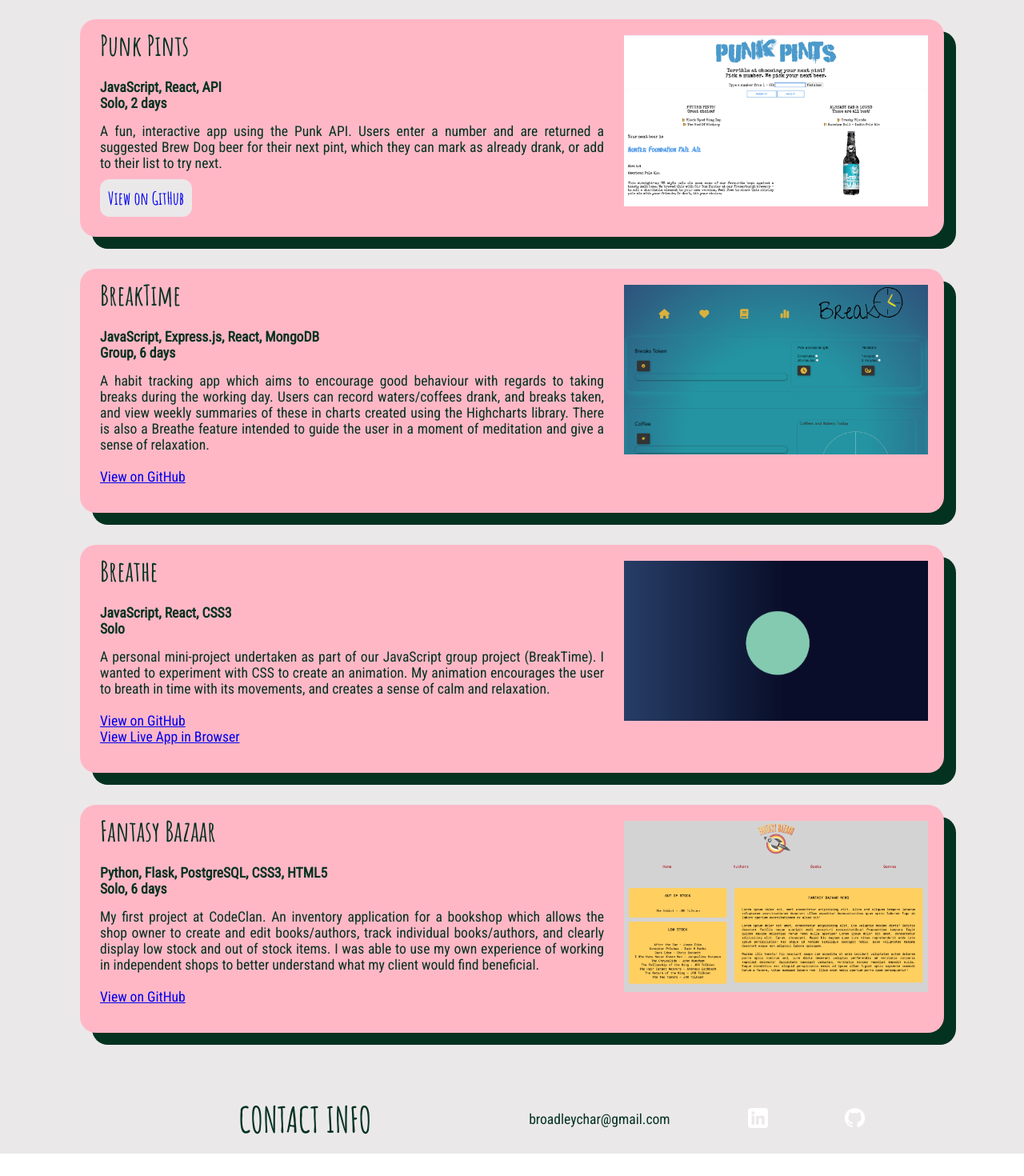
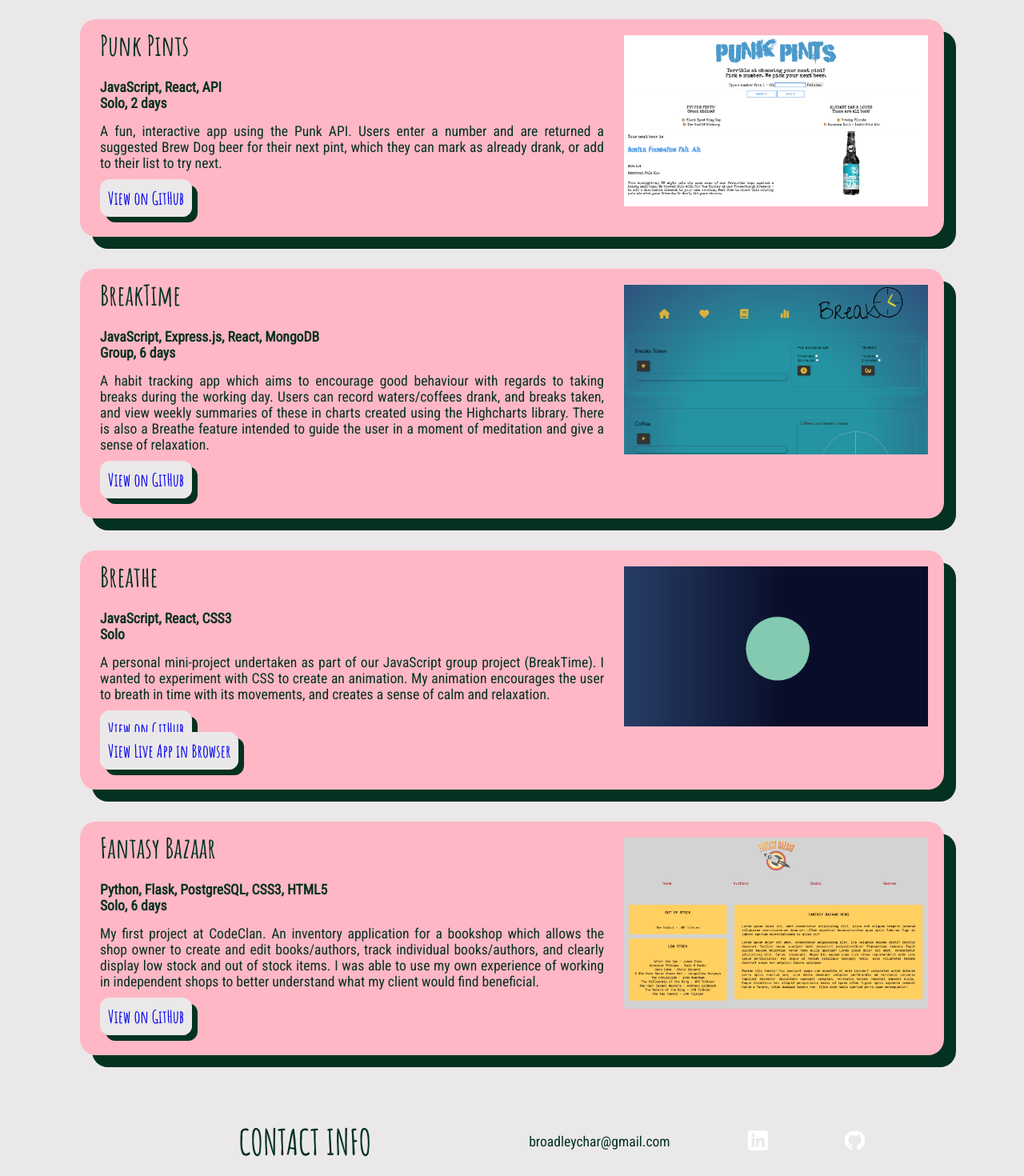
Before and after one commit to charbroadley/portfolio, a React (Create React App) app: page / in a window 1280 px wide. Shown: the part 727-2197 px from the top of the page at 80% size. Before the commit the page ends 2169 px from the top, so only its background shows below. Built offline with nearby package versions, Linux system fonts and the light colour scheme.

Commit message:
funky buttons progress

```diff
--- a/src/components/Project1.js
+++ b/src/components/Project1.js
@@ -11,7 +11,7 @@ const Project1 = () => {
                 <p>
                     My first project at CodeClan. An inventory application for a bookshop which allows the shop owner to create and edit books/authors, track individual books/authors, and clearly display low stock and out of stock items. I was able to use my own experience of working in independent shops to better understand what my client would find beneficial.
                     <br/><br/>
-                    <a href="https://github.com/charbroadley/fantasy_bazaar">View on GitHub</a>
+                    <a className="button" href="https://github.com/charbroadley/fantasy_bazaar">View on GitHub</a>
                 </p>
             </div>
             <img className="project-image" src={fantasyBazaar} alt="The Fantasy Bazaar homepage, showing shop news and stock updates"></img>
--- a/src/components/Project2.js
+++ b/src/components/Project2.js
@@ -11,7 +11,7 @@ const Project2 = () => {
                 <p>
                     A fun, interactive app using the Punk API. Users enter a number and are returned a suggested Brew Dog beer for their next pint, which they can mark as already drank, or add to their list to try next.
                     <br/><br/>
-                    <a className="github-link" href="https://github.com/charbroadley/punk_pints">View on GitHub</a>
+                    <a className="button" href="https://github.com/charbroadley/punk_pints">View on GitHub</a>
                 </p>
             </div>
             <img className="project-image" src={punkPintsScreengrab} alt="screengrab of Punk Pints app"></img>
--- a/src/components/Project3.js
+++ b/src/components/Project3.js
@@ -11,7 +11,7 @@ const Project3 = () => {
                 <p>
                     A habit tracking app which aims to encourage good behaviour with regards to taking breaks during the working day. Users can record waters/coffees drank, and breaks taken, and view weekly summaries of these in charts created using the Highcharts library. There is also a Breathe feature intended to guide the user in a moment of meditation and give a sense of relaxation.
                     <br/><br/>
-                    <a href="https://github.com/charbroadley/BreakTime">View on GitHub</a>
+                    <a className="button" href="https://github.com/charbroadley/BreakTime">View on GitHub</a>
                 </p>
             </div>
             <img className="project-image" src={breakTimeDashboard} alt="The BreakTime app dashboard"></img>
--- a/src/components/Project4.js
+++ b/src/components/Project4.js
@@ -10,9 +10,9 @@ const Project4 = () => {
                     Solo</h4>
                 <p>A personal mini-project undertaken as part of our JavaScript group project (BreakTime). I wanted to experiment with CSS to create an animation. My animation encourages the user to breath in time with its movements, and creates a sense of calm and relaxation.
                 <br/><br/>
-                    <a href="https://github.com/charbroadley/breathe">View on GitHub</a>
+                    <a className="button" href="https://github.com/charbroadley/breathe">View on GitHub</a>
                 <br/>
-                    <a href="https://charbroadley.github.io/breathe/">View Live App in Browser</a>
+                    <a className="button" href="https://charbroadley.github.io/breathe/">View Live App in Browser</a>
                 </p>
             </div>
             <img className="project-image" src={breathe} alt="A screengrab of the Breathe animation"></img>
--- a/src/index.css
+++ b/src/index.css
@@ -378,19 +378,19 @@
         justify-content: center;
     }
 
-    .github-link {
+    .button {
         text-decoration: none;
         font-family: 'Amatic SC', sans-serif;
         font-size: 1.25em;
         background-color: #ebe8ea;
         border-radius: 12px;
-        /* box-shadow: 7px 7px #033220; */
+        box-shadow: 7px 7px #033220;
         padding: 10px;
     }
 
-    .github-link:hover {
-        /* background-color: red; */
-        box-shadow: 7px 7px #033220;
+    .button:hover {
+        background-color: #c7c3c6;
+        box-shadow: 5px 5px #033220;
     }
 
     /* CONTACT */
```
